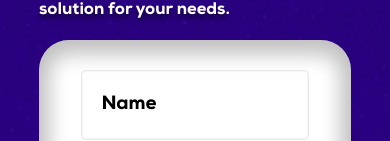
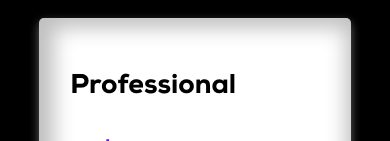
Before and after one commit to Intrgalactic/create-boss-test, a React (Vite) app: page / in a window 390 px wide. Shown: the part 6143-6284 px from the top of the page. Built offline with nearby package versions, Linux system fonts and the light colour scheme; no server answers.

Commit message:
removed carousel

```diff
--- a/src/components/dashboard/files/dashboard-service-output.jsx
+++ b/src/components/dashboard/files/dashboard-service-output.jsx
@@ -14,6 +14,11 @@
     const listenButton = useRef();
     const [microphoneStream, setMicrophoneStream] = useState();
     var audioChunks = [];
+    useEffect(() => {
+        if (isFileAttached) {
+            setTextInput && setTextInput("");
+        }
+    },[isFileAttached])
 
     function enableMicrophone() {
         navigator.mediaDevices.getUserMedia({ video: false, audio: true }).then((mediaStream) => {
@@ -42,7 +47,7 @@
         microphoneStream.stop();
         setMicrophoneStream();
     }
-    console.log(isFileAttached);
+
     return (
         <>
             {isFileAttached ?
--- a/src/index.css
+++ b/src/index.css
@@ -49,6 +49,22 @@
   overflow-x: hidden;
   background-color: #000020;
 }
+::-webkit-scrollbar {
+  width: 10px;
+}
+
+::-webkit-scrollbar-track {
+  background: transparent;
+}
+
+::-webkit-scrollbar-thumb {
+  background: rgba(11, 50, 255, 0.5);
+  border-radius: 8px;
+}
+
+::-webkit-scrollbar-thumb:hover {
+  background: rgba(11, 50, 255, 0.75);
+}
 
 header,
 .dashboard-header,
@@ -437,8 +453,8 @@
   background-color: white;
   color: black;
   padding-block: 40px;
-  border-radius: 40px;
-  box-shadow: 0px 4px 20px rgba(255, 255, 255, 0.6), 5px 0px 20px 10px rgba(0, 0, 0, 0.25) inset;
+  border-radius: 5px;
+  box-shadow: 0px 4px 10px rgba(255, 255, 255, 0.4), 5px 0px 20px 10px rgba(0, 0, 0, 0.25) inset;
   text-align: left;
   width: 400px;
   height: fit-content;
@@ -492,11 +508,11 @@
 }
 
 .pricing__box:first-of-type {
-  box-shadow: 0px 4px 20px rgba(255, 255, 255, 0.6), 5px 0px 10px 10px rgba(0, 0, 0, 0.25) inset;
+  box-shadow: 0px 4px 10px rgba(255, 255, 255, 0.4), 5px 0px 10px 10px rgba(0, 0, 0, 0.25) inset;
 }
 
 .pricing__box:last-of-type {
-  box-shadow: 0px 4px 20px rgba(255, 255, 255, 0.6), -5px 0px 10px 10px rgba(0, 0, 0, 0.25) inset;
+  box-shadow: 0px 4px 10px rgba(255, 255, 255, 0.4), -5px 0px 10px 10px rgba(0, 0, 0, 0.25) inset;
 }
 
 .pricing__box-description {
@@ -617,7 +633,7 @@
   appearance: none;
   border: none;
   font-size: 1.5em;
-  box-shadow: 0px 0px 2px 1px rgba(0, 0, 0, 0.125) inset;
+  box-shadow: 0px 0px 2px 1px rgba(0, 0, 0, 0.25) inset;
 }
 
 .contact-section__form-container form textarea {
@@ -640,13 +656,14 @@
 }
 
 input[type="checkbox"] {
-  box-shadow: 0px 0px 2px 1px rgba(0, 0, 0, 0.125) inset;
+  box-shadow: 0px 0px 2px 1px rgba(0, 0, 0, 0.25) inset;
   height: 40px;
   width: 50px;
   max-width: 50px;
   min-width: 43px;
   max-height: 40px;
   min-height: 34px;
+  margin:0;
   -webkit-appearance: initial;
   appearance: initial;
   border-radius: 5px;
@@ -1951,7 +1968,7 @@
   max-height: 2000px;
   transition: max-height 0.5s ease-in;
   overflow: scroll;
-  scrollbar-width: 0px;
+  scrollbar-width: none;
 }
 .expanded::-webkit-scrollbar {
   display: none;
@@ -2537,10 +2554,10 @@
 
   .contact-section__form-container form input:not(input[type="checkbox"]),
   textarea {
-    width: 60%;
-    max-width: 60%;
+    width: 80%;
+    max-width: 80%;
     font-size: 1.2em;
-    min-width: 60%;
+    min-width: 80%;
   }
 
   form label {
@@ -3135,6 +3152,13 @@
   .pricing__box {
     min-height: 500px;
   }
+  .pricing-section__boxes-container {
+    flex-direction: column;
+    row-gap: 50px;
+  }
+  .pricing-section .carousel-buttons-container {
+    display:none;
+  }
 }
 
 @media only screen and (min-width:512px) and (max-width:768px) {
```
